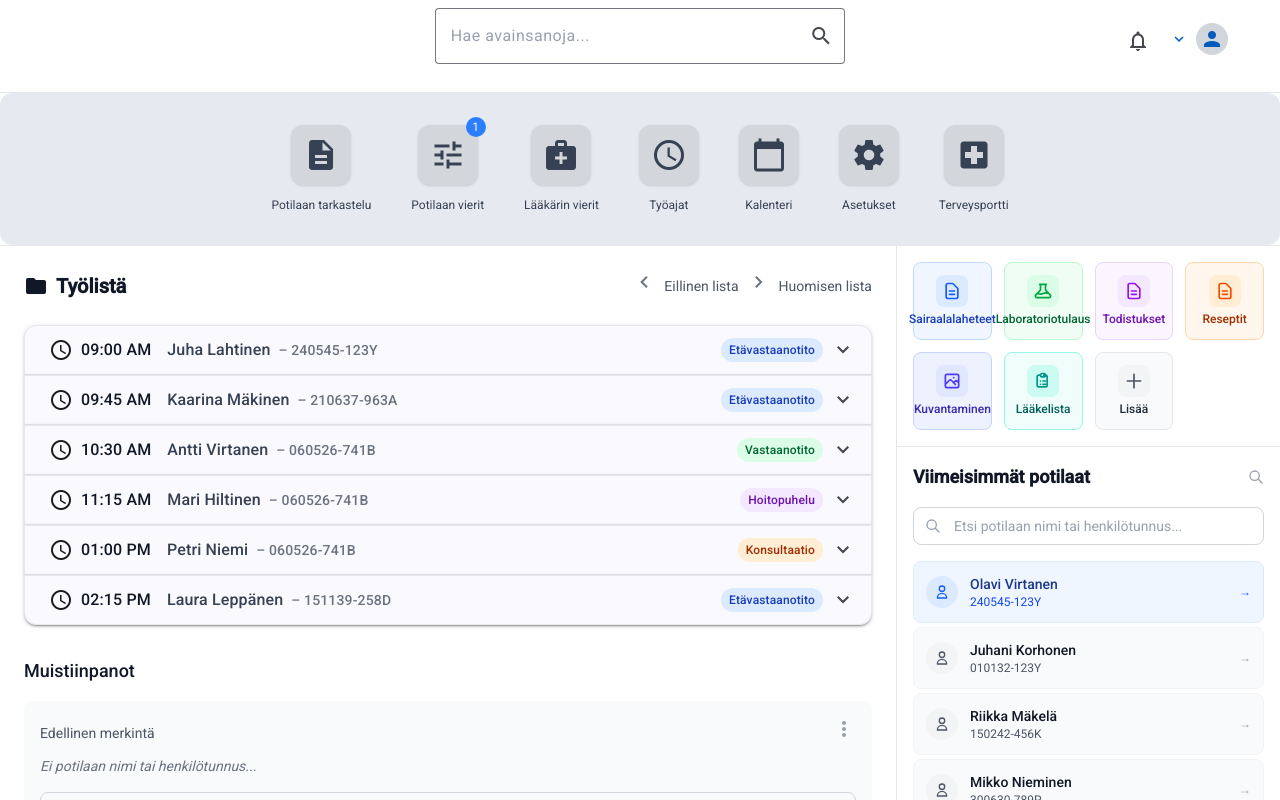
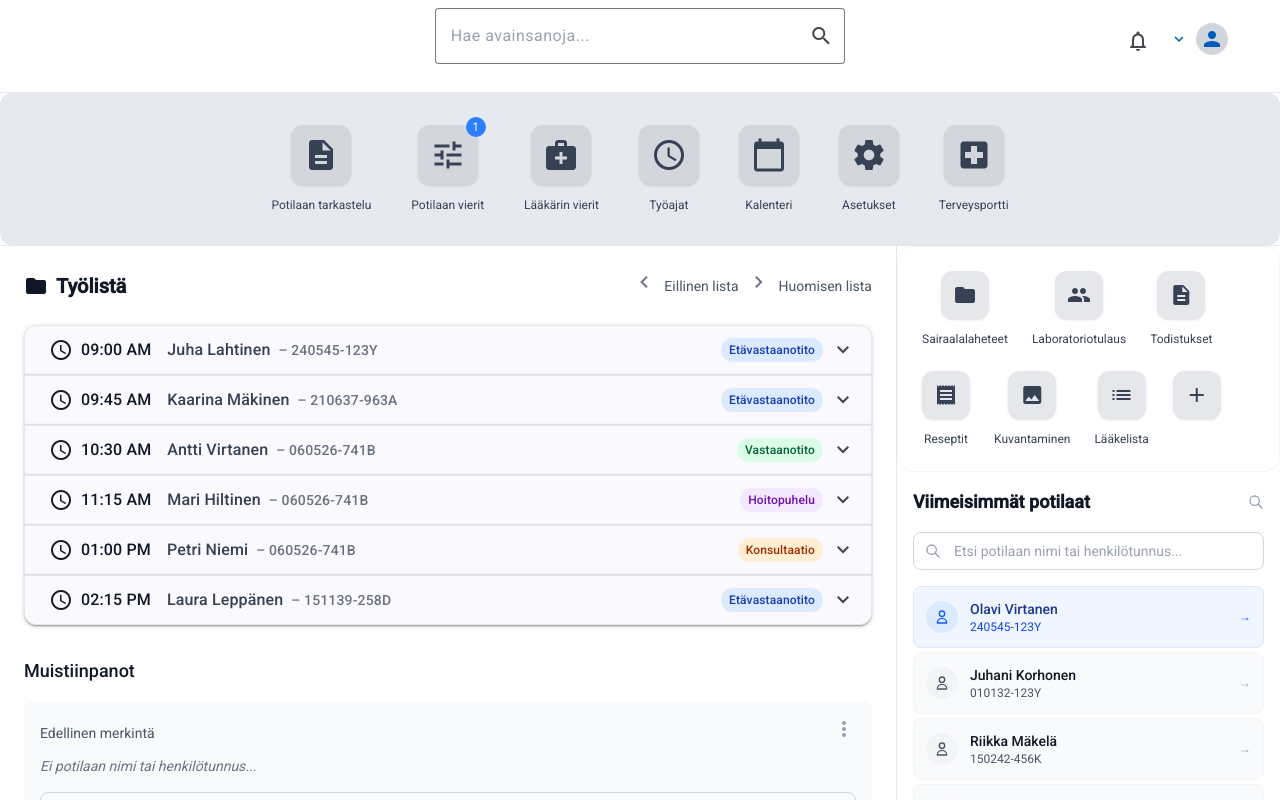
Before and after one commit to ahmadh2d/angular-assessment, an Angular app: page /dashboard in a window 1280 px wide. Shown: the top 800 px of the page. Built offline with nearby package versions, Linux system fonts and the light colour scheme.

Commit message:
Fix sidebar-widgets component UI

```diff
--- a/src/app/components/sidebar-widgets/sidebar-widgets.component.html
+++ b/src/app/components/sidebar-widgets/sidebar-widgets.component.html
@@ -1,122 +1,14 @@
-<div class="border-b border-gray-200 p-4">
-  <div class="grid grid-cols-4 gap-3">
-    <!-- Sairaalalaheteet -->
+<div class="border-1 border-gray-100 p-6 bg-white rounded-2xl">
+  <div class="flex flex-wrap justify-start gap-6">
     <button
-      class="flex flex-col items-center rounded-lg border border-blue-200 bg-blue-50 p-3 transition-colors hover:bg-blue-100"
+      *ngFor="let widget of widgets"
+      (click)="widgetClick(widget.name)"
+      class="flex cursor-pointer flex-col items-center transition-opacity hover:opacity-70"
     >
-      <div class="mb-1 flex h-8 w-8 items-center justify-center rounded-lg bg-blue-100">
-        <svg class="h-5 w-5 text-blue-600" fill="none" stroke="currentColor" viewBox="0 0 24 24">
-          <path
-            stroke-linecap="round"
-            stroke-linejoin="round"
-            stroke-width="2"
-            d="M9 12h6m-6 4h6m2 5H7a2 2 0 01-2-2V5a2 2 0 012-2h5.586a1 1 0 01.707.293l5.414 5.414a1 1 0 01.293.707V19a2 2 0 01-2 2z"
-          ></path>
-        </svg>
+      <div class="mb-3 flex h-12 w-12 items-center justify-center rounded-xl bg-gray-200 shadow-sm">
+        <mat-icon class="text-lg !text-gray-700">{{ widget.icon }}</mat-icon>
       </div>
-      <span class="text-center text-xs font-medium text-blue-800">Sairaalalaheteet</span>
-    </button>
-
-    <!-- Laboratoriotulaus -->
-    <button
-      class="flex flex-col items-center rounded-lg border border-green-200 bg-green-50 p-3 transition-colors hover:bg-green-100"
-    >
-      <div class="mb-1 flex h-8 w-8 items-center justify-center rounded-lg bg-green-100">
-        <svg class="h-5 w-5 text-green-600" fill="none" stroke="currentColor" viewBox="0 0 24 24">
-          <path
-            stroke-linecap="round"
-            stroke-linejoin="round"
-            stroke-width="2"
-            d="M19.428 15.428a2 2 0 00-1.022-.547l-2.387-.477a6 6 0 00-3.86.517l-.318.158a6 6 0 01-3.86.517L6.05 15.21a2 2 0 00-1.806.547M8 4h8l-1 1v5.172a2 2 0 00.586 1.414l5 5c1.26 1.26.367 3.414-1.415 3.414H4.828c-1.782 0-2.674-2.154-1.414-3.414l5-5A2 2 0 009 10.172V5L8 4z"
-          ></path>
-        </svg>
-      </div>
-      <span class="text-center text-xs font-medium text-green-800">Laboratoriotulaus</span>
-    </button>
-
-    <!-- Todistukset -->
-    <button
-      class="flex flex-col items-center rounded-lg border border-purple-200 bg-purple-50 p-3 transition-colors hover:bg-purple-100"
-    >
-      <div class="mb-1 flex h-8 w-8 items-center justify-center rounded-lg bg-purple-100">
-        <svg class="h-5 w-5 text-purple-600" fill="none" stroke="currentColor" viewBox="0 0 24 24">
-          <path
-            stroke-linecap="round"
-            stroke-linejoin="round"
-            stroke-width="2"
-            d="M9 12h6m-6 4h6m2 5H7a2 2 0 01-2-2V5a2 2 0 012-2h5.586a1 1 0 01.707.293l5.414 5.414a1 1 0 01.293.707V19a2 2 0 01-2 2z"
-          ></path>
-        </svg>
-      </div>
-      <span class="text-center text-xs font-medium text-purple-800">Todistukset</span>
-    </button>
-
-    <!-- Reseptit -->
-    <button
-      class="flex flex-col items-center rounded-lg border border-orange-200 bg-orange-50 p-3 transition-colors hover:bg-orange-100"
-    >
-      <div class="mb-1 flex h-8 w-8 items-center justify-center rounded-lg bg-orange-100">
-        <svg class="h-5 w-5 text-orange-600" fill="none" stroke="currentColor" viewBox="0 0 24 24">
-          <path
-            stroke-linecap="round"
-            stroke-linejoin="round"
-            stroke-width="2"
-            d="M9 12h6m-6 4h6m2 5H7a2 2 0 01-2-2V5a2 2 0 012-2h5.586a1 1 0 01.707.293l5.414 5.414a1 1 0 01.293.707V19a2 2 0 01-2 2z"
-          ></path>
-        </svg>
-      </div>
-      <span class="text-center text-xs font-medium text-orange-800">Reseptit</span>
-    </button>
-
-    <!-- Kuvantaminen -->
-    <button
-      class="flex flex-col items-center rounded-lg border border-indigo-200 bg-indigo-50 p-3 transition-colors hover:bg-indigo-100"
-    >
-      <div class="mb-1 flex h-8 w-8 items-center justify-center rounded-lg bg-indigo-100">
-        <svg class="h-5 w-5 text-indigo-600" fill="none" stroke="currentColor" viewBox="0 0 24 24">
-          <path
-            stroke-linecap="round"
-            stroke-linejoin="round"
-            stroke-width="2"
-            d="M4 16l4.586-4.586a2 2 0 012.828 0L16 16m-2-2l1.586-1.586a2 2 0 012.828 0L20 14m-6-6h.01M6 20h12a2 2 0 002-2V6a2 2 0 00-2-2H6a2 2 0 00-2 2v12a2 2 0 002 2z"
-          ></path>
-        </svg>
-      </div>
-      <span class="text-center text-xs font-medium text-indigo-800">Kuvantaminen</span>
-    </button>
-
-    <!-- Lääkelista -->
-    <button
-      class="flex flex-col items-center rounded-lg border border-teal-200 bg-teal-50 p-3 transition-colors hover:bg-teal-100"
-    >
-      <div class="mb-1 flex h-8 w-8 items-center justify-center rounded-lg bg-teal-100">
-        <svg class="h-5 w-5 text-teal-600" fill="none" stroke="currentColor" viewBox="0 0 24 24">
-          <path
-            stroke-linecap="round"
-            stroke-linejoin="round"
-            stroke-width="2"
-            d="M9 5H7a2 2 0 00-2 2v10a2 2 0 002 2h8a2 2 0 002-2V7a2 2 0 00-2-2h-2M9 5a2 2 0 002 2h2a2 2 0 002-2M9 5a2 2 0 012-2h2a2 2 0 012 2m-3 7h3m-3 4h3m-6-4h.01M9 16h.01"
-          ></path>
-        </svg>
-      </div>
-      <span class="text-center text-xs font-medium text-teal-800">Lääkelista</span>
-    </button>
-
-    <!-- Add new widget button -->
-    <button
-      class="flex flex-col items-center rounded-lg border border-gray-200 bg-gray-50 p-3 transition-colors hover:bg-gray-100"
-    >
-      <div class="mb-1 flex h-8 w-8 items-center justify-center rounded-lg bg-gray-100">
-        <svg class="h-5 w-5 text-gray-600" fill="none" stroke="currentColor" viewBox="0 0 24 24">
-          <path
-            stroke-linecap="round"
-            stroke-linejoin="round"
-            stroke-width="2"
-            d="M12 4v16m8-8H4"
-          ></path>
-        </svg>
-      </div>
-      <span class="text-center text-xs font-medium text-gray-800">Lisää</span>
+      <span class="text-center text-xs text-gray-700">{{ widget.name }}</span>
     </button>
   </div>
 </div>
--- a/src/app/components/sidebar-widgets/sidebar-widgets.component.ts
+++ b/src/app/components/sidebar-widgets/sidebar-widgets.component.ts
@@ -1,9 +1,47 @@
 import { Component } from '@angular/core';
+import { MatIconModule } from '@angular/material/icon';
+import { CommonModule } from '@angular/common';
 
 @Component({
   selector: 'app-sidebar-widgets',
-  imports: [],
+  imports: [MatIconModule, CommonModule],
   templateUrl: './sidebar-widgets.component.html',
   styleUrl: './sidebar-widgets.component.css',
 })
-export class SidebarWidgetsComponent {}
+export class SidebarWidgetsComponent {
+  widgets = [
+    {
+      name: 'Sairaalalaheteet',
+      icon: 'folder',
+    },
+    {
+      name: 'Laboratoriotulaus',
+      icon: 'group',
+    },
+    {
+      name: 'Todistukset',
+      icon: 'description',
+    },
+    {
+      name: 'Reseptit',
+      icon: 'receipt',
+    },
+    {
+      name: 'Kuvantaminen',
+      icon: 'image',
+    },
+    {
+      name: 'Lääkelista',
+      icon: 'list',
+      href: '#',
+    },
+    {
+      name: '',
+      icon: 'add',
+    },
+  ];
+
+  widgetClick(widget: string) {
+    console.log(widget + ' clicked');
+  }
+}
```
